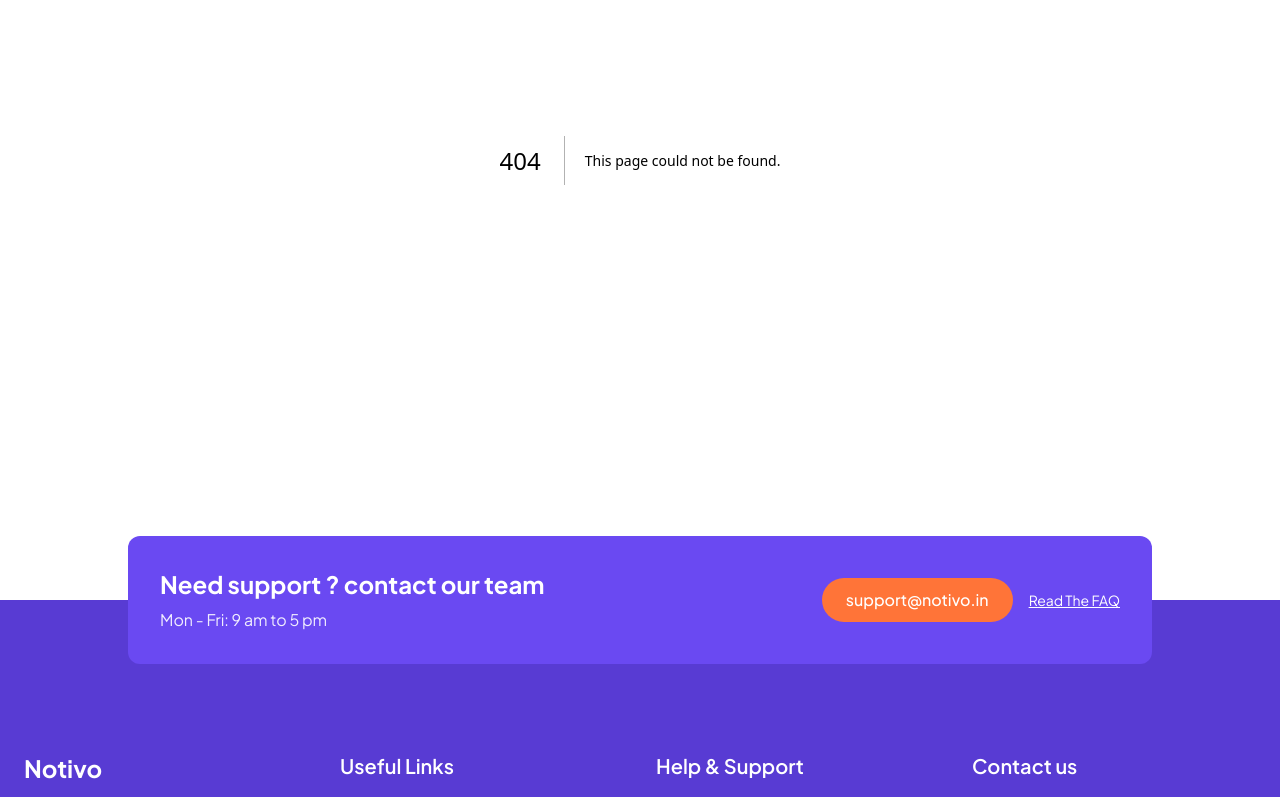
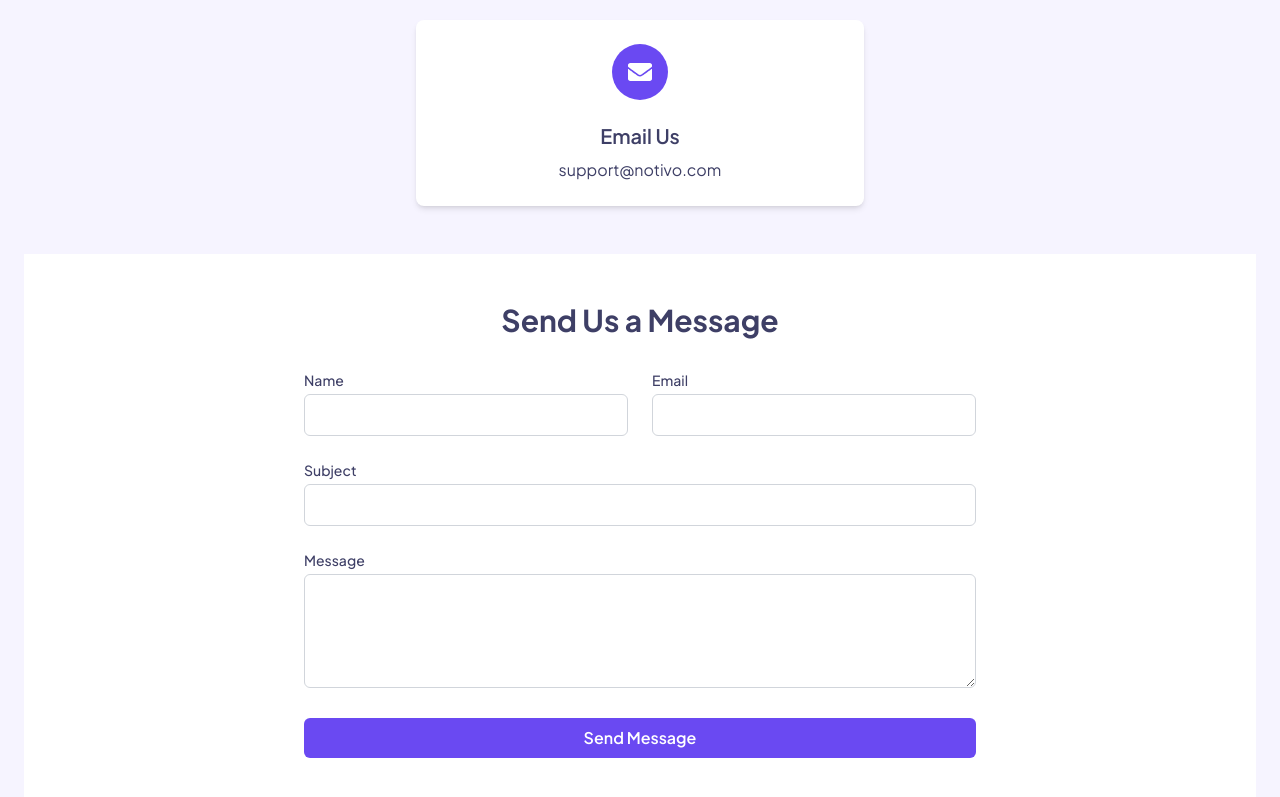
Before and after one commit to sandeep-rajputt/Notivo, a Next.js app: page /contact-us in a window 1280 px wide. Before the commit this address had no page. Shown: the part 320-1117 px from the top of the page. Built offline with nearby package versions, Linux system fonts and the light colour scheme.

Commit message:
feat: add Contact Us page

```diff
--- /dev/null
+++ b/src/app/contact-us/page.tsx
@@ -0,0 +1,147 @@
+"use client";
+
+import { useState } from "react";
+import { motion } from "framer-motion";
+import { FaEnvelope } from "react-icons/fa";
+import PageHeading from "@components/layout/PageHeading";
+
+export default function Page() {
+  const [formData, setFormData] = useState({
+    name: "",
+    email: "",
+    subject: "",
+    message: "",
+  });
+  const handleChange = (
+    e: React.ChangeEvent<HTMLInputElement | HTMLTextAreaElement>
+  ) => {
+    const { name, value } = e.target;
+    setFormData((prevState) => ({ ...prevState, [name]: value }));
+  };
+
+  const handleSubmit = (e: React.FormEvent<HTMLFormElement>) => {
+    e.preventDefault();
+    console.log("Form submitted:", formData);
+    // Reset form after submission
+    setFormData({ name: "", email: "", subject: "", message: "" });
+  };
+  return (
+    <main>
+      <PageHeading>Conact Us</PageHeading>
+      <section className="py-12">
+        <div className="container mx-auto px-4">
+          <motion.div
+            initial={{ opacity: 0, y: 20 }}
+            whileInView={{ opacity: 1, y: 0 }}
+            transition={{ duration: 0.5 }}
+            viewport={{ once: true }}
+            className="bg-white rounded-lg p-6 shadow-md text-center max-w-md mx-auto"
+          >
+            <div className="inline-block p-4 bg-primary rounded-full mb-4">
+              <FaEnvelope className="text-white text-2xl" />
+            </div>
+            <h3 className="text-xl font-semibold text-primary-word mb-2">
+              Email Us
+            </h3>
+            <p className="text-primary-word">support@notivo.com</p>
+          </motion.div>
+        </div>
+      </section>
+      <section className="py-12 mb-40 bg-white">
+        <div className="container mx-auto px-6">
+          <motion.div
+            initial={{ opacity: 0, y: 20 }}
+            whileInView={{ opacity: 1, y: 0 }}
+            transition={{ duration: 0.5 }}
+            viewport={{ once: true }}
+            className="max-w-2xl mx-auto"
+          >
+            <h2 className="text-3xl font-bold text-primary-word mb-8 text-center">
+              Send Us a Message
+            </h2>
+            <form onSubmit={handleSubmit} className="space-y-6">
+              <div className="grid md:grid-cols-2 gap-6">
+                <div>
+                  <label
+                    htmlFor="name"
+                    className="block text-sm font-medium text-primary-word mb-1"
+                  >
+                    Name
+                  </label>
+                  <input
+                    type="text"
+                    id="name"
+                    name="name"
+                    value={formData.name}
+                    onChange={handleChange}
+                    required
+                    className="w-full px-3 py-2 border border-gray-300 rounded-md focus:outline-none focus:ring-2 focus:ring-primary"
+                  />
+                </div>
+                <div>
+                  <label
+                    htmlFor="email"
+                    className="block text-sm font-medium text-primary-word mb-1"
+                  >
+                    Email
+                  </label>
+                  <input
+                    type="email"
+                    id="email"
+                    name="email"
+                    value={formData.email}
+                    onChange={handleChange}
+                    required
+                    className="w-full px-3 py-2 border border-gray-300 rounded-md focus:outline-none focus:ring-2 focus:ring-primary"
+                  />
+                </div>
+              </div>
+              <div>
+                <label
+                  htmlFor="subject"
+                  className="block text-sm font-medium text-primary-word mb-1"
+                >
+                  Subject
+                </label>
+                <input
+                  type="text"
+                  id="subject"
+                  name="subject"
+                  value={formData.subject}
+                  onChange={handleChange}
+                  required
+                  className="w-full px-3 py-2 border border-gray-300 rounded-md focus:outline-none focus:ring-2 focus:ring-primary"
+                />
+              </div>
+              <div>
+                <label
+                  htmlFor="message"
+                  className="block text-sm font-medium text-primary-word mb-1"
+                >
+                  Message
+                </label>
+                <textarea
+                  id="message"
+                  name="message"
+                  value={formData.message}
+                  onChange={handleChange}
+                  required
+                  rows={4}
+                  className="w-full px-3 py-2 border border-gray-300 rounded-md focus:outline-none focus:ring-2 focus:ring-primary"
+                ></textarea>
+              </div>
+              <div>
+                <button
+                  type="submit"
+                  className="w-full bg-primary text-white font-semibold py-2 px-4 rounded-md hover:bg-primary-dark transition-colors duration-300"
+                >
+                  Send Message
+                </button>
+              </div>
+            </form>
+          </motion.div>
+        </div>
+      </section>
+    </main>
+  );
+}
```
